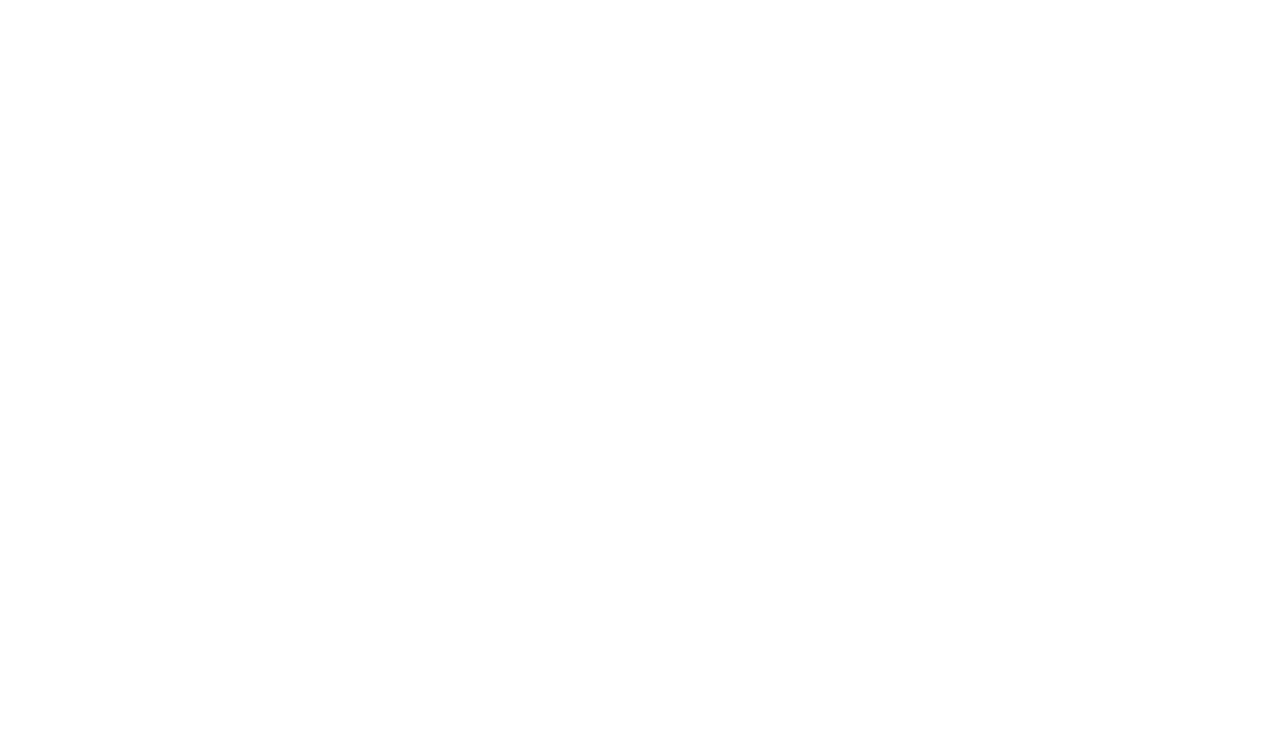
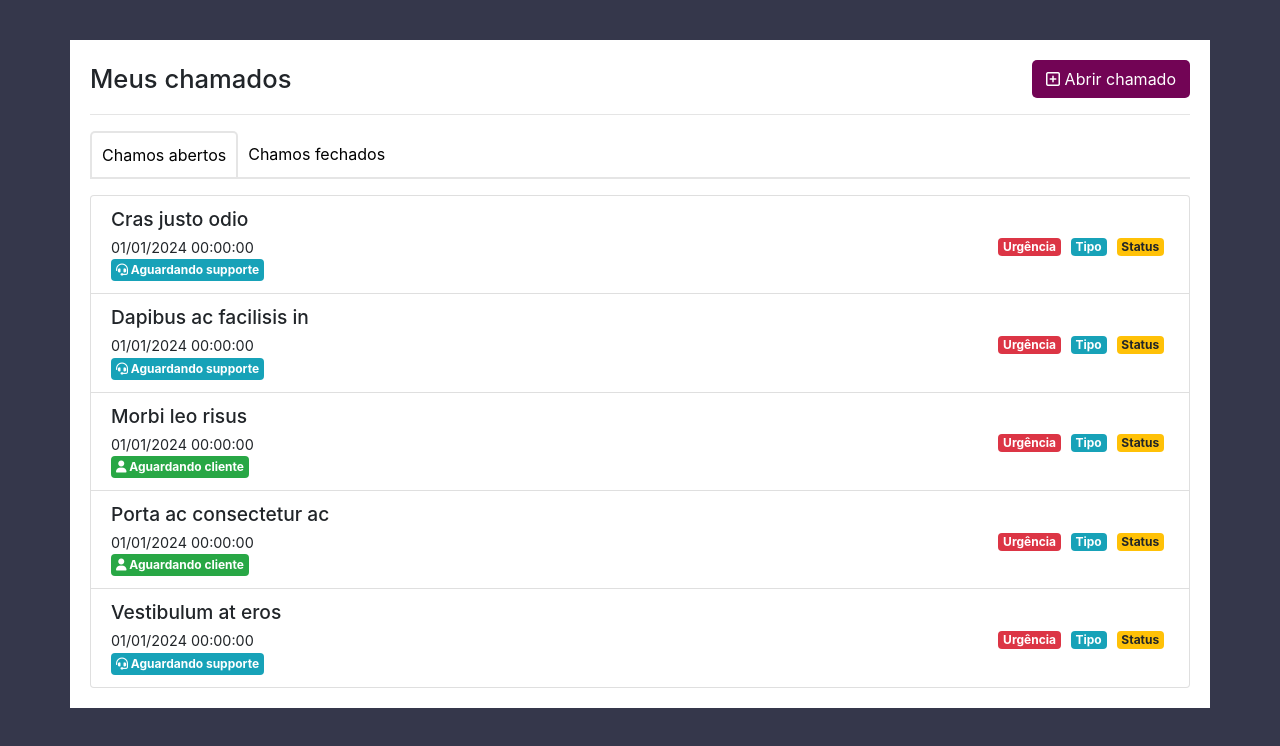
Before and after one commit to PauloDev367/Chamados_App, a Vue app in the folder front/: page /client in a window 1280 px wide. Before the commit this address had no page. Shown: the top 746 px of the page. Built offline with nearby package versions, Linux system fonts and the light colour scheme.

Commit message:
:gem: client waiting open service request page

```diff
--- a/front/src/router/index.js
+++ b/front/src/router/index.js
@@ -1,12 +1,17 @@
 import { createRouter, createWebHistory } from 'vue-router'
 import HomeView from '../views/HomeView.vue'
+import ClientHomeView from '../views/client/ClientHomeView.vue'
 
 const routes = [
   {
     path: '/',
     name: 'home',
     component: HomeView
-  },
+  }, {
+    path: '/client',
+    name: 'client',
+    component: ClientHomeView
+  }
 ]
 
 const router = createRouter({
--- a/front/src/views/HomeView.vue
+++ b/front/src/views/HomeView.vue
@@ -1,7 +1,53 @@
 <template>
-  asd
+  <div class="base">
+    <form @submit.prevent="enter">
+      <h2>Login</h2>
+      <div class="form-group">
+        <input type="text" class="form-control" placeholder="E-mail" />
+      </div>
+      <div class="form-group">
+        <input type="password" class="form-control" placeholder="Senha" />
+      </div>
+
+      <button>Entrar</button>
+    </form>
+  </div>
 </template>
 
-<script>
+<script setup>
+const enter = () => {
+  window.location = "/client";
+};
+</script>
 
-</script>
+<style scoped>
+.base {
+  display: flex;
+  justify-content: center;
+  align-items: center;
+  height: 100vh;
+  background-color: #35374b;
+}
+
+.base form {
+  padding: 40px;
+  padding-top: 20px;
+  background-color: #fff;
+  width: 400px;
+  border-top: 5px solid #720455;
+}
+.base form h2 {
+  text-align: center;
+  font-size: 1.8rem;
+  margin-bottom: 20px;
+}
+
+.base form button {
+  background-color: #720455;
+  color: #fff;
+  border: none;
+  width: 100%;
+  padding: 10px;
+  font-size: 1.3rem;
+}
+</style>
--- /dev/null
+++ b/front/src/views/client/ClientHomeView.vue
@@ -0,0 +1,202 @@
+<template>
+  <div class="base">
+    <main>
+      <div class="container">
+        <div class="row">
+          <div class="col-12">
+            <div class="head-view">
+              <h2>Meus chamados</h2>
+              <button class="chamado">
+                <i class="fa-regular fa-square-plus"></i> Abrir chamado
+              </button>
+            </div>
+            <hr />
+          </div>
+          <div class="col-12">
+            <div class="head-content">
+              <ul>
+                <li>
+                  <a href="#" class="active">Chamos abertos</a>
+                </li>
+                <li>
+                  <a href="#">Chamos fechados</a>
+                </li>
+              </ul>
+            </div>
+            <div class="body-content">
+              <ul class="list-group">
+                <li class="list-group-item">
+                  <div class="title-area">
+                    <h3 class="title">Cras justo odio</h3>
+                    <div>
+                      <h4>01/01/2024 00:00:00</h4>
+                      <span class="badge badge-info">
+                        <i class="fa-solid fa-headset"></i> Aguardando supporte
+                      </span>
+                    </div>
+                  </div>
+
+                  <div class="badges-area">
+                    <span class="badge badge-danger">Urgência</span>
+                    <span class="badge badge-info">Tipo</span>
+                    <span class="badge badge-warning">Status</span>
+                  </div>
+                </li>
+                <li class="list-group-item">
+                  <div class="title-area">
+                    <h3 class="title">Dapibus ac facilisis in</h3>
+                    <div>
+                      <h4>01/01/2024 00:00:00</h4>
+                      <span class="badge badge-info">
+                        <i class="fa-solid fa-headset"></i> Aguardando supporte
+                      </span>
+                    </div>
+                  </div>
+
+                  <div class="badges-area">
+                    <span class="badge badge-danger">Urgência</span>
+                    <span class="badge badge-info">Tipo</span>
+                    <span class="badge badge-warning">Status</span>
+                  </div>
+                </li>
+                <li class="list-group-item">
+                  <div class="title-area">
+                    <h3 class="title">Morbi leo risus</h3>
+                    <div>
+                      <h4>01/01/2024 00:00:00</h4>
+                      <span class="badge badge-success">
+                        <i class="fa-solid fa-user"></i> Aguardando cliente
+                      </span>
+                    </div>
+                  </div>
+
+                  <div class="badges-area">
+                    <span class="badge badge-danger">Urgência</span>
+                    <span class="badge badge-info">Tipo</span>
+                    <span class="badge badge-warning">Status</span>
+                  </div>
+                </li>
+                <li class="list-group-item">
+                  <div class="title-area">
+                    <h3 class="title">Porta ac consectetur ac</h3>
+                    <div>
+                      <h4>01/01/2024 00:00:00</h4>
+                      <span class="badge badge-success">
+                        <i class="fa-solid fa-user"></i> Aguardando cliente
+                      </span>
+                    </div>
+                  </div>
+
+                  <div class="badges-area">
+                    <span class="badge badge-danger">Urgência</span>
+                    <span class="badge badge-info">Tipo</span>
+                    <span class="badge badge-warning">Status</span>
+                  </div>
+                </li>
+                <li class="list-group-item">
+                  <div class="title-area">
+                    <h3 class="title">Vestibulum at eros</h3>
+                    <div>
+                      <h4>01/01/2024 00:00:00</h4>
+                      <span class="badge badge-info">
+                        <i class="fa-solid fa-headset"></i> Aguardando supporte
+                      </span>
+                    </div>
+                  </div>
+
+                  <div class="badges-area">
+                    <span class="badge badge-danger">Urgência</span>
+                    <span class="badge badge-info">Tipo</span>
+                    <span class="badge badge-warning">Status</span>
+                  </div>
+                </li>
+              </ul>
+            </div>
+          </div>
+        </div>
+      </div>
+    </main>
+  </div>
+</template>
+
+
+<style scoped>
+.base {
+  height: 100vh;
+  background-color: #35374b;
+}
+main {
+  padding-top: 40px;
+}
+main .container {
+  background-color: #fff;
+  padding: 20px;
+}
+
+button.chamado {
+  background-color: #720455;
+  color: #fff;
+  border-radius: 5px;
+  border: none;
+  padding: 7px 14px;
+}
+
+.head-view {
+  display: flex;
+  justify-content: space-between;
+  align-items: center;
+}
+.head-view h2 {
+  font-size: 1.6rem;
+  margin-bottom: 0;
+}
+
+.head-content ul {
+  list-style: none;
+  padding: 0;
+  display: flex;
+  justify-content: flex-start;
+  align-items: center;
+  width: 100%;
+  border-bottom: 2px solid rgba(0, 0, 0, 0.1);
+}
+.head-content ul li a {
+  padding: 10px;
+  display: inline-block;
+  text-decoration: none;
+  color: #000;
+}
+.head-content ul li a:hover,
+.head-content ul li a.active {
+  border: 2px solid rgba(0, 0, 0, 0.1);
+  border-bottom: 0;
+  border-top-left-radius: 5px;
+  border-top-right-radius: 5px;
+}
+
+.body-content .list-group-item {
+  display: flex;
+  justify-content: space-between;
+  align-items: center;
+  transition: all 0.3s;
+}
+.body-content .list-group-item:hover {
+  background-color: #f7f7f7;
+  cursor: pointer;
+}
+.body-content .list-group-item .title-area h3 {
+  font-size: 1.2rem;
+}
+.body-content .list-group-item .title-area h4 {
+  font-size: 0.9rem;
+  font-weight: 400;
+  margin-bottom: 0;
+}
+.body-content .list-group-item .title-area .badge{
+    padding: 5px;
+}
+.body-content .list-group-item .badges-area .badge {
+  margin: 5px;
+  margin-bottom: 0;
+}
+</style>
```
